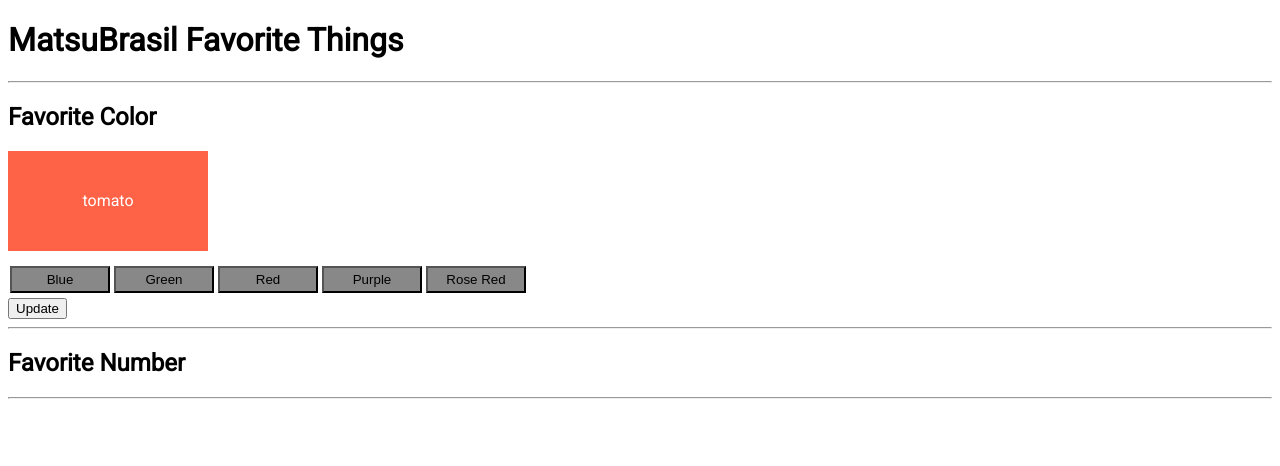
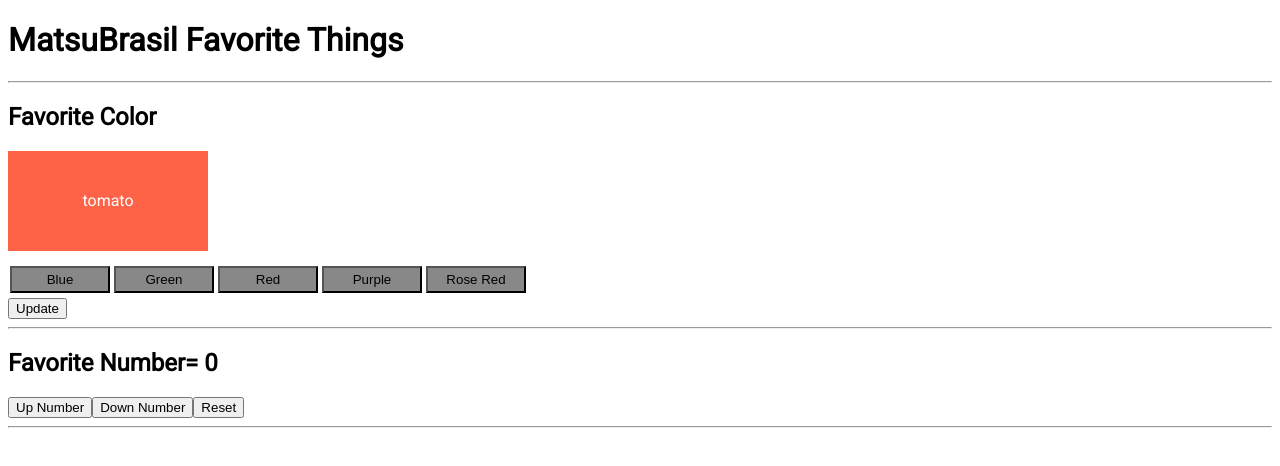
Before and after one commit to matsubrasil/ngfire-favorit-things, an Angular app in the folder FavoriteThings/: page / in a window 1280 px wide. Shown: the top 466 px of the page. Built offline with nearby package versions, Linux system fonts and the light colour scheme.

Commit message:
local only favorite number

```diff
--- a/FavoriteThings/src/app/app.component.html
+++ b/FavoriteThings/src/app/app.component.html
@@ -11,8 +11,13 @@
 <button type="button" class="btn-color" (click)="setColor( '#800000' )">Rose Red</button>
 <br>
 <button type="button" (click)=updateColor()>Update</button>
-<hr>
-    <h2>Favorite Number</h2>
-
 
 <hr>
+
+<h2>Favorite Number= {{ favoriteNumber }}</h2>
+
+<button (click)="setNumber( favoriteNumber + 1 )">Up Number</button>
+<button (click)="setNumber( favoriteNumber - 1 )">Down Number</button>
+<button (click)="setNumber( 0 )">Reset</button>
+
+<hr>
--- a/FavoriteThings/src/app/app.component.ts
+++ b/FavoriteThings/src/app/app.component.ts
@@ -8,6 +8,7 @@ import { Component } from '@angular/core';
 export class AppComponent {
   title= 'MatsuBrasil Favorite Things';
   favoriteColor= 'tomato';
+  favoriteNumber = 0;
 
   setColor(selectedColor: string): void {
     this.favoriteColor = selectedColor;
@@ -16,4 +17,25 @@ export class AppComponent {
   updateColor(): void {
     console.log( 'TODO: update the color' );
   }
+
+  // upNumber(){
+  //   this.favoriteNumber++;
+  // }
+
+  // downNumber() {
+  //   if (this.favoriteNumber > 0) {
+  //     this.favoriteNumber--;
+  //   }
+  // }
+
+  // resetNumber() {
+  //   this.favoriteNumber = 0;
+  // }
+
+  setNumber( favoriteNumber: number ): void {
+    // console.log(favoriteNumber);
+    if (favoriteNumber >= 0) {
+      this.favoriteNumber = favoriteNumber;
+    }
+  }
 }
```
